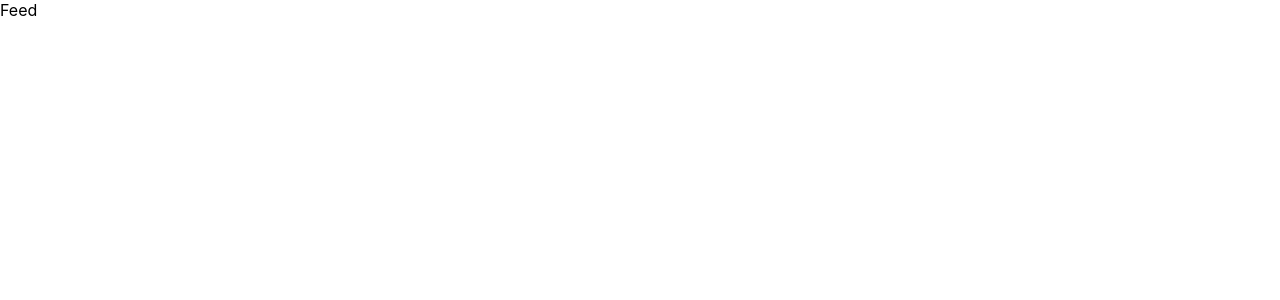
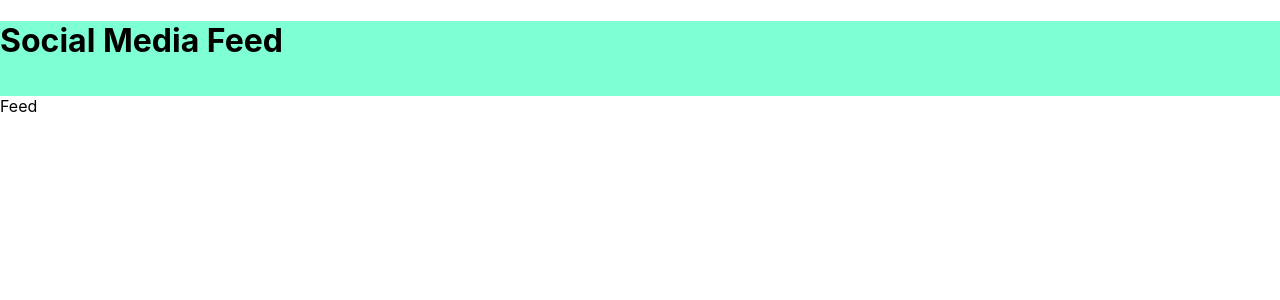
Before and after one commit to lovretomic/Internship-17-Social-Media-Feed, a React (Create React App) app in the folder social-media-feed/: page / in a window 1280 px wide. Shown: the top 300 px of the page. Built offline with nearby package versions, Linux system fonts and the light colour scheme.

Commit message:
Added header

```diff
--- /dev/null
+++ b/social-media-feed/src/components/Header/Header.jsx
@@ -0,0 +1,11 @@
+import classes from "./index.module.css";
+
+const Header = () => {
+  return (
+    <header className={classes.header}>
+      <h1 className={classes.headerTitle}>Social Media Feed</h1>
+    </header>
+  );
+};
+
+export default Header;
--- /dev/null
+++ b/social-media-feed/src/components/Header/index.js
@@ -0,0 +1,2 @@
+import Header from "./Header";
+export default Header;
--- /dev/null
+++ b/social-media-feed/src/components/Header/index.module.css
@@ -0,0 +1,5 @@
+.header {
+    height: 75px;
+    width: 100%;
+    background-color: aquamarine;
+}
--- /dev/null
+++ b/social-media-feed/src/components/Layout/Layout.jsx
@@ -0,0 +1,14 @@
+import { Outlet } from "react-router-dom";
+import Header from "../Header";
+
+const Layout = () => {
+  return (
+    <>
+      <Header />
+      <main>
+        <Outlet />
+      </main>
+    </>
+  );
+};
+export default Layout;
--- /dev/null
+++ b/social-media-feed/src/components/Layout/index.js
@@ -0,0 +1,2 @@
+import Layout from "./Layout";
+export default Layout;
--- a/social-media-feed/src/components/Router.jsx
+++ b/social-media-feed/src/components/Router.jsx
@@ -6,13 +6,16 @@
 } from "react-router-dom";
 import Feed from "../pages/Feed";
 import Post from "../pages/Post";
+import Layout from "./Layout";
 
 const router = createBrowserRouter(
   createRoutesFromElements(
     <>
-      <Route path="/" element={<Feed />} />
-      <Route path="/feed" element={<Feed />} />
-      <Route path="/post" element={<Post />} />
+      <Route element={<Layout />}>
+        <Route path="/" element={<Feed />} />
+        <Route path="/feed" element={<Feed />} />
+        <Route path="/post" element={<Post />} />
+      </Route>
     </>
   )
 );
```
